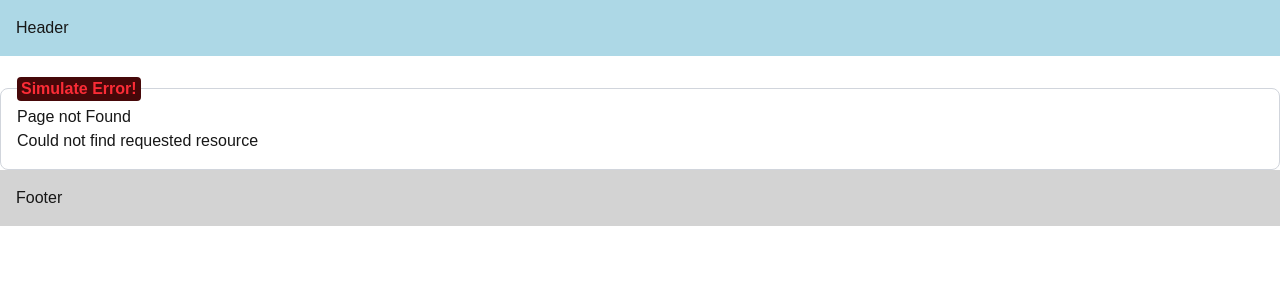
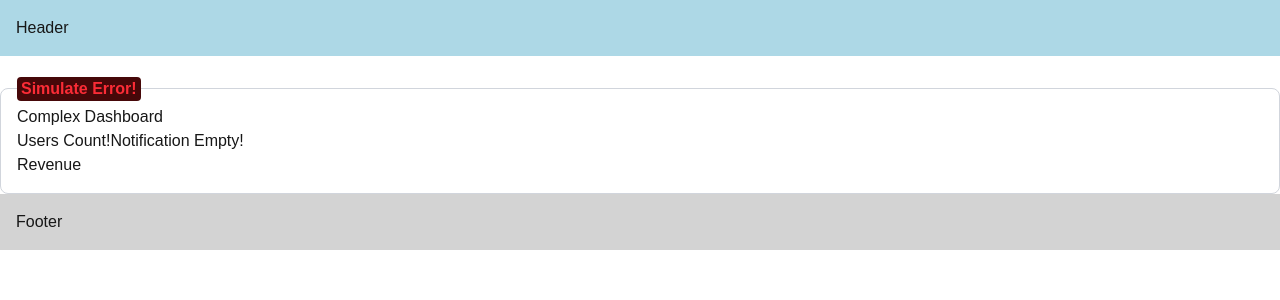
Before and after one commit to devHardXD/belajar-nextjs-2, a Next.js app: page /complex-dashboard in a window 1280 px wide. Before the commit this address had no page. Shown: the top 300 px of the page. Built offline with nearby package versions, Linux system fonts and the light colour scheme.

Commit message:
Progress : Parrarel Routes

```diff
--- /dev/null
+++ b/src/app/complex-dashboard/@notifications/page.tsx
@@ -0,0 +1,3 @@
+export default function notification(){
+    return <h1>Notification Empty!</h1>
+}
--- /dev/null
+++ b/src/app/complex-dashboard/@revenue/page.tsx
@@ -0,0 +1,3 @@
+export default function Revenue(){
+    return <h1>Revenue</h1>
+}
--- /dev/null
+++ b/src/app/complex-dashboard/@users/page.tsx
@@ -0,0 +1,3 @@
+export default function Users(){
+    return <h1>Users Count!</h1>
+}
--- /dev/null
+++ b/src/app/complex-dashboard/layout.tsx
@@ -0,0 +1,25 @@
+export default function ComplexDashboardLayout({
+    children,
+    users,
+    notifications,
+    revenue
+
+}: {
+    children: React.ReactNode;
+    users: React.ReactNode;
+    notifications: React.ReactNode;
+    revenue: React.ReactNode;
+}) {
+    return (
+        <>
+            <div>{children}</div>
+            <div style={{ display: "flex" }}>
+                <div style={{ display: "flex", flexDirection: "column" }}>
+                    <div>{ users }</div>
+                    <div>{ revenue }</div>
+                </div>
+                <div style={{ display: "flex", flex: 1 }}>{ notifications }</div>
+            </div>
+        </>
+    )
+}
--- /dev/null
+++ b/src/app/complex-dashboard/page.tsx
@@ -0,0 +1,3 @@
+export default function ComplexDashboardPage(){
+    return <h1>Complex Dashboard</h1>
+}
--- /dev/null
+++ b/src/app/components/card.tsx
@@ -0,0 +1,13 @@
+export const Card = ({ children }: { children: React.ReactNode }) => {
+    const cardStyle = {
+        padding: "100px",
+        margin: "10px",
+        boxShadow: "0 4px 8px 0 rgba(0, 0, 0, 0.2)",
+        border: "1px solid #ddd",
+        display: "flex",
+        justifyContent: "center",
+        alignItems: "center"
+    }
+
+    return <div style={cardStyle}>{children}</div>
+}
```
